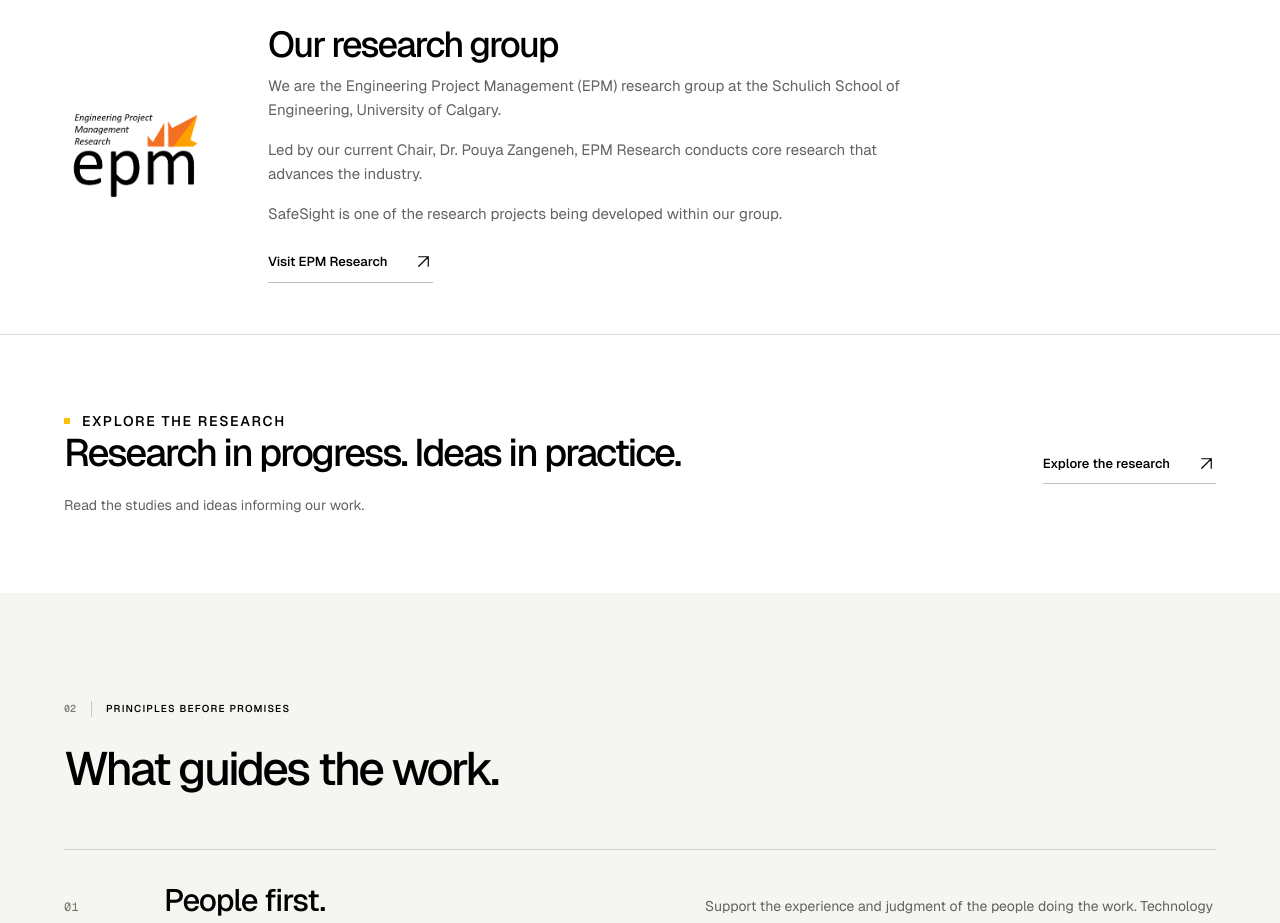
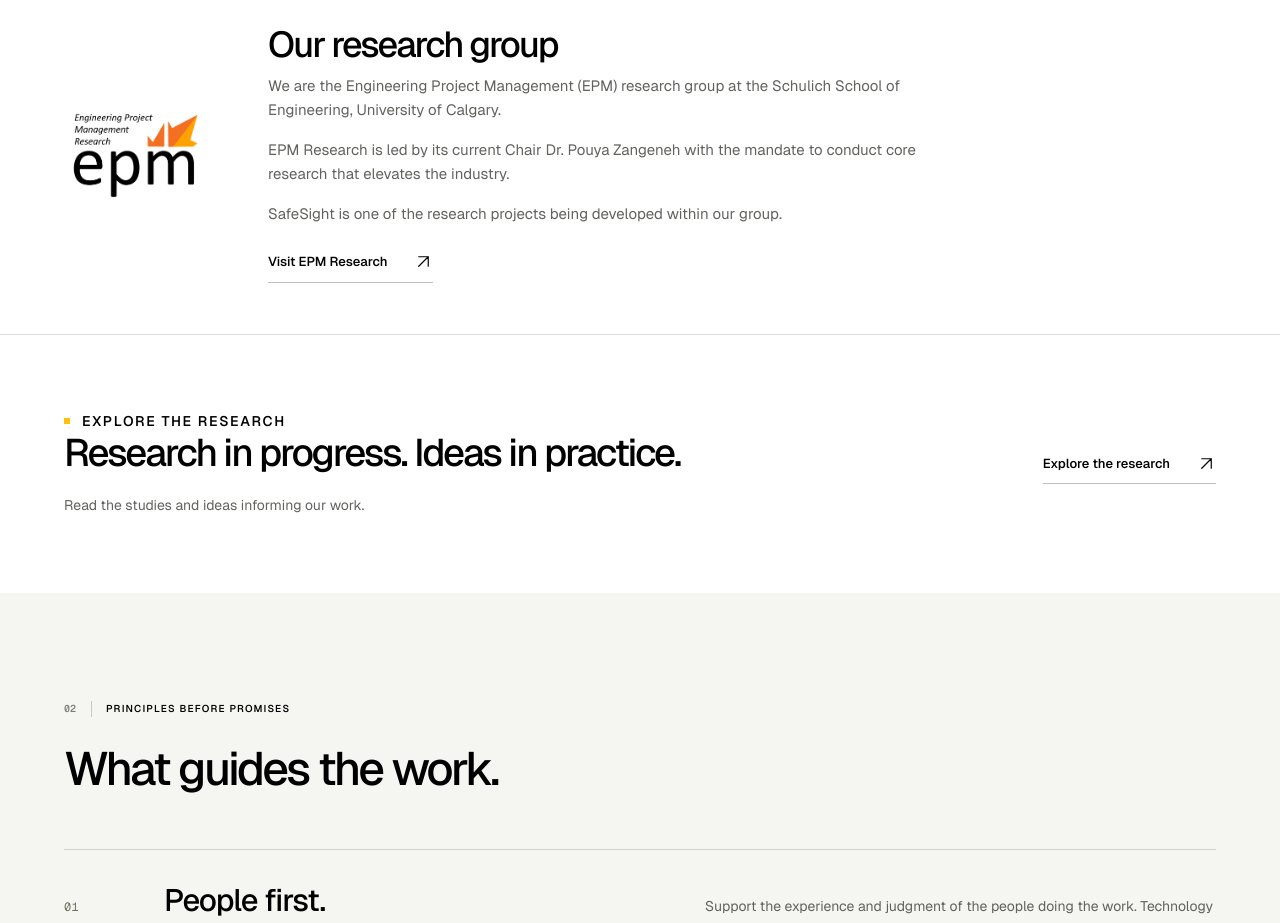
Before and after one commit to Khashayarghorab/Safesight, a Next.js app: page /about in a window 1280 px wide. Shown: the part 1420-2343 px from the top of the page. Built offline with nearby package versions, Linux system fonts and the light colour scheme.

Commit message:
Use requested wording for EPM Research leadership and mandate

```diff
--- a/components/research-affiliation.tsx
+++ b/components/research-affiliation.tsx
@@ -8,7 +8,7 @@ export default function ResearchAffiliation() {
         <div>
           <h2 id="research-origin-heading">Our research group</h2>
           <p>We are the Engineering Project Management (EPM) research group at the Schulich School of Engineering, University of Calgary.</p>
-          <p>Led by our current Chair, Dr. <a href="https://profiles.ucalgary.ca/pouya-zangeneh">Pouya Zangeneh</a>, EPM Research conducts core research that advances the industry.</p>
+          <p>EPM Research is led by its current Chair Dr. <a href="https://profiles.ucalgary.ca/pouya-zangeneh">Pouya Zangeneh</a> with the mandate to conduct core research that elevates the industry.</p>
           <p>SafeSight is one of the research projects being developed within our group.</p>
           <a className="text-link" href="https://epmresearch.com/">Visit EPM Research <Icon name="diagonal" /></a>
         </div>
```
